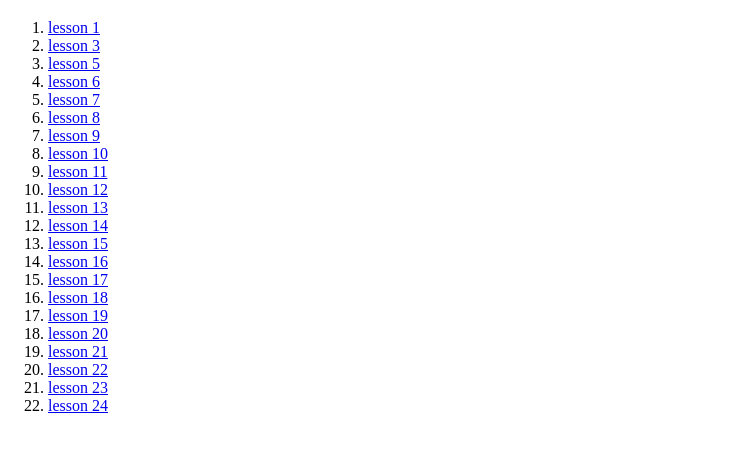
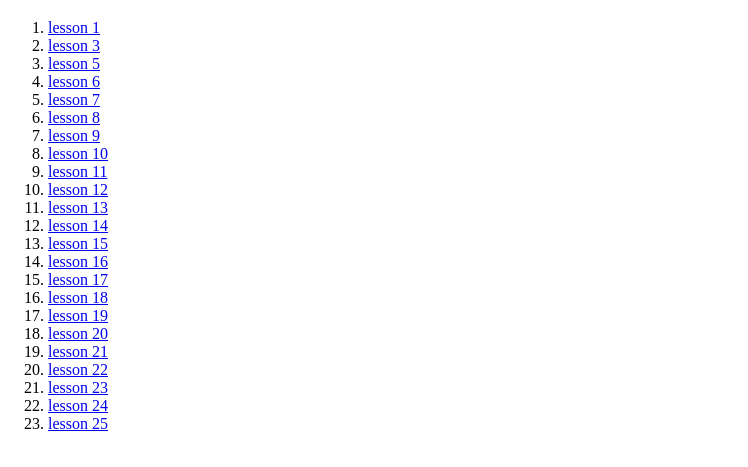
Before and after one commit to Valeriameuf/Js, a plain HTML site: page index.html in a window 1280 px wide. Shown: the part 61-528 px from the top of the page, without its empty margins (0-748 px from the left). Drawn offline with Linux system fonts and the light colour scheme; files that its build step writes are made by us from their sources; files whose address does not match are found by name.

Commit message:
Update index.html

```diff
--- a/index.html
+++ b/index.html
@@ -78,6 +78,9 @@
          <li>
             <a href="./lesson_24/index.html">lesson 24</a>
         </li>
+          <li>
+            <a href="./lesson_25/index.html">lesson 25</a>
+        </li>
     </ol>
 </body>
 
```
